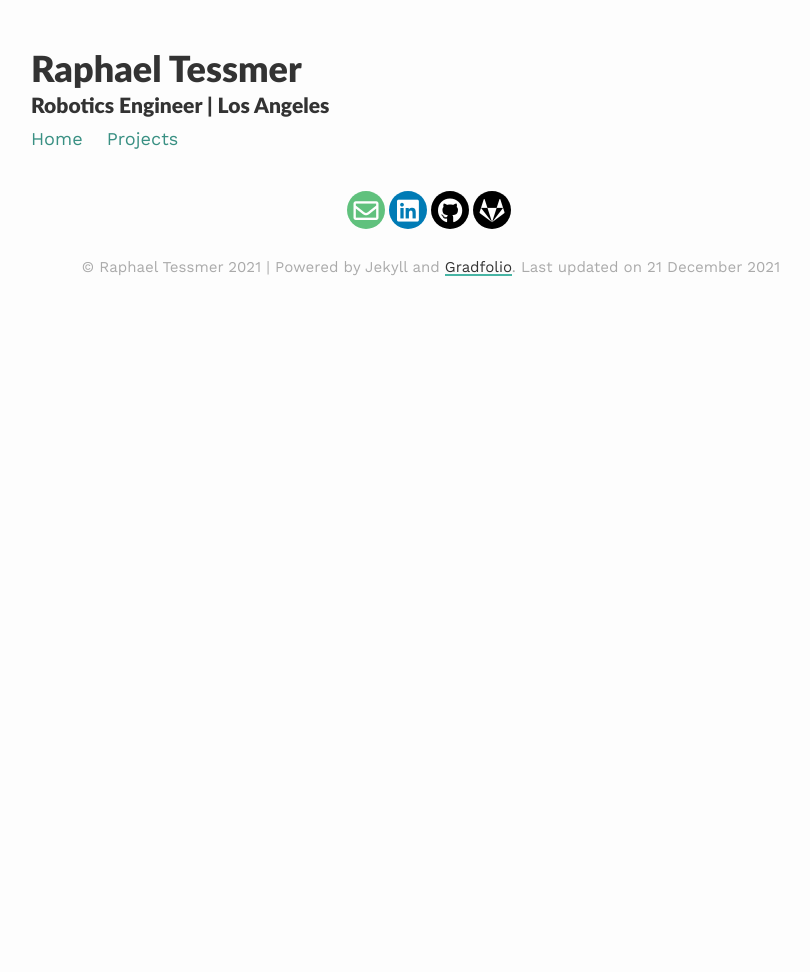
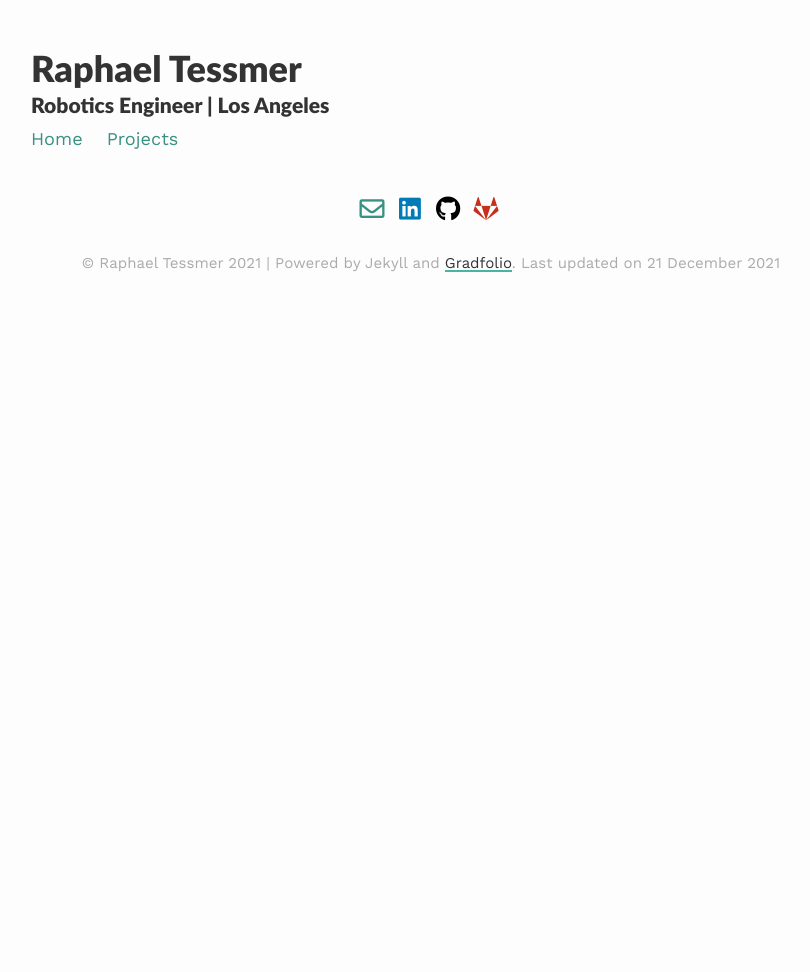
Before and after one commit to ruffson/home, a Jekyll site: the page built from archive.html, in a window 1280 px wide. Shown: the whole page, without its empty margins (209-1019 px from the left). Built offline with Jekyll 4.4.1, drawn with Linux system fonts in a browser that asks for light colours; nearby versions of some CDN libraries.

Commit message:
Update footer icons

```diff
--- a/assets/css/_sass/footer-social.scss
+++ b/assets/css/_sass/footer-social.scss
@@ -10,11 +10,11 @@
   cursor: pointer;
   width: 2.125rem;
   height: 2.125rem;
-  border: 0.125rem solid transparent;
+  border: transparent;
   padding: 0;
   text-decoration: none;
   text-align: center;
-  color: #fefefe;
+  // color: #fefefe;
   font-size: 1.5625rem;
   font-weight: normal;
   line-height: 1.5em;
@@ -24,98 +24,52 @@
   margin-bottom: 0.25rem;
 }
 
-.rounded-social-buttons .social-button:hover, .rounded-social-buttons .social-button:focus {
-  -webkit-transform: rotate(360deg);
-      -ms-transform: rotate(360deg);
-          transform: rotate(360deg);
-}
-
 .rounded-social-buttons .fa-twitter,
-.fa-facebook-f,
 .fa-linkedin,
+.fa-gitlab,
 .fa-github,
-.fa-gitlab,
-.fa-orcid,
-.fa-researchgate,
 .fa-envelope {
   font-size: 25px;
 }
 
-.rounded-social-buttons .social-button.facebook {
-  background: #3b5998;
+// LINKEDIN
+.rounded-social-buttons .social-button.linkedin {
+  color: #007bb5;
+}
+.rounded-social-buttons .social-button.linkedin:hover, .rounded-social-buttons .social-button.linkedin:focus {
+  color: #05567d;
 }
 
-.rounded-social-buttons .social-button.facebook:hover, .rounded-social-buttons .social-button.facebook:focus {
-  color: #3b5998;
-  background: #fefefe;
-  border-color: #3b5998;
-}
-
+// TWITTER
 .rounded-social-buttons .social-button.twitter {
   background: #55acee;
 }
-
 .rounded-social-buttons .social-button.twitter:hover, .rounded-social-buttons .social-button.twitter:focus {
   color: #55acee;
   background: #fefefe;
   border-color: #55acee;
 }
 
-.rounded-social-buttons .social-button.linkedin {
-  background: #007bb5;
+// GITLAB
+.rounded-social-buttons .social-button.gitlab {
+  color: #C6301B;
+}
+.rounded-social-buttons .social-button.gitlab:hover, .rounded-social-buttons .social-button.gitlab:focus {
+  color: #000000;
 }
 
-.rounded-social-buttons .social-button.linkedin:hover, .rounded-social-buttons .social-button.linkedin:focus {
-  color: #007bb5;
-  background: #fefefe;
-  border-color: #007bb5;
+// GITHUB
+.rounded-social-buttons .social-button.github {
+  color: #000000;
 }
-.rounded-social-buttons .social-button.github {
-  background: #000000;
+.rounded-social-buttons .social-button.github:hover, .rounded-social-buttons .social-button.github:focus {
+  color: #888888;
 }
 
-.rounded-social-buttons .social-button.github:hover, .rounded-social-buttons .social-button.github:focus {
+// EMAIL
+.rounded-social-buttons .social-button.email {
+  color: #399083;
+}
+.rounded-social-buttons .social-button.email:hover, .rounded-social-buttons .social-button.email:focus {
   color: #000000;
-  background: #fefefe;
-  border-color: #000000;
 }
-
-.rounded-social-buttons .social-button.gitlab {
-  background: #000000;
-}
-
-.rounded-social-buttons .social-button.gitlab:hover, .rounded-social-buttons .social-button.gitlab:focus {
-  color: #000000;
-  background: #fefefe;
-  border-color: #000000;
-}
-
-.rounded-social-buttons .social-button.email {
-  background: #60c17d;
-}
-
-.rounded-social-buttons .social-button.email:hover, .rounded-social-buttons .social-button.email:focus {
-  color: #60c17d;
-  background: #fefefe;
-  border-color: #000000;
-}
-
-.rounded-social-buttons .social-button.orcid {
-  background: #a6ce3b;
-}
-
-.rounded-social-buttons .social-button.orcid:hover, .rounded-social-buttons .social-button.orcid:focus {
-  color: #a6ce3b;
-  background: #fefefe;
-  border-color: #a6ce3b;
-}
-
-.rounded-social-buttons .social-button.researchgate {
-  background: #5dd1b0;
-}
-
-.rounded-social-buttons .social-button.researchgate:hover, .rounded-social-buttons .social-button.researchgate:focus {
-  color: #5dd1b0;
-  background: #fefefe;
-  border-color: #5dd1b0;
-}
```
